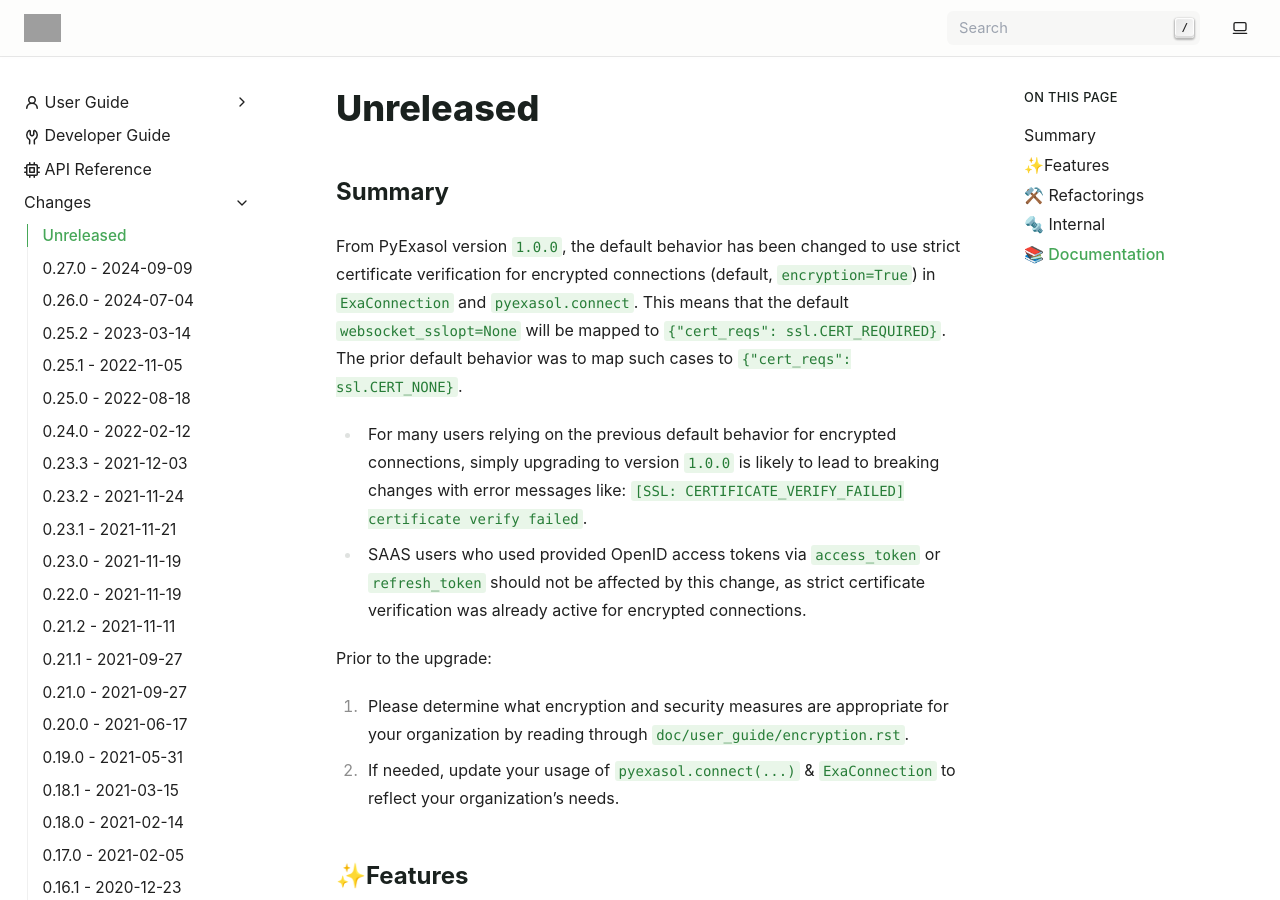
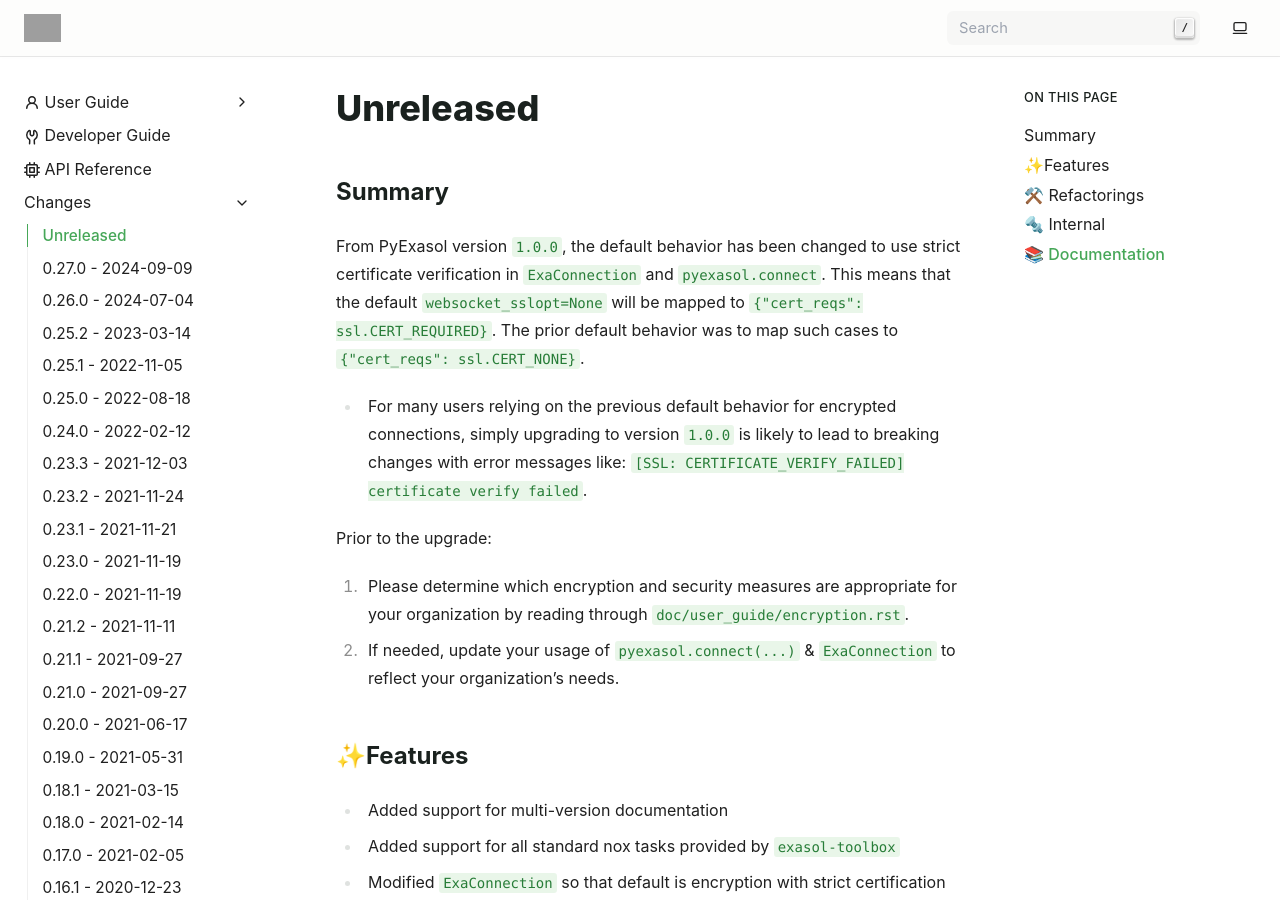
Before and after one commit to exasol/pyexasol, a Sphinx documentation site: the page built from doc/changes/unreleased.md, in a window 1280 px wide and 900 px high. Built offline with Sphinx 7.4.7, drawn with Linux system fonts in a browser that asks for light colours; pages that are not in the unit, such as notebooks, are missing from menus; grey boxes are pictures that could not be loaded.

Commit message:
Amend release summary
* Remove bulletpoint about SAAS users
* Remove potentially confusing note in update regarding
encryption=True; this was already active

```diff
--- a/doc/changes/unreleased.md
+++ b/doc/changes/unreleased.md
@@ -3,20 +3,17 @@
 ## Summary
 
 From PyExasol version ``1.0.0``, the default behavior has been changed to use strict
-certificate verification for encrypted connections (default, ``encryption=True``) in
-``ExaConnection`` and ``pyexasol.connect``. This means that the default
-``websocket_sslopt=None`` will be mapped to ``{"cert_reqs": ssl.CERT_REQUIRED}``.
-The prior default behavior was to map such cases to ``{"cert_reqs": ssl.CERT_NONE}``.
+certificate verification in ``ExaConnection`` and ``pyexasol.connect``. This means that
+the default ``websocket_sslopt=None`` will be mapped to
+``{"cert_reqs": ssl.CERT_REQUIRED}``. The prior default behavior was to map such cases
+to ``{"cert_reqs": ssl.CERT_NONE}``.
 
 * For many users relying on the previous default behavior for encrypted connections,
 simply upgrading to version ``1.0.0`` is likely to lead to breaking changes with error
 messages like: ``[SSL: CERTIFICATE_VERIFY_FAILED] certificate verify failed``.
-* SAAS users who used provided OpenID access tokens via ``access_token`` or
-``refresh_token`` should not be affected by this change, as strict certificate
-verification was already active for encrypted connections.
 
 Prior to the upgrade:
-1. Please determine what encryption and security measures are appropriate for your
+1. Please determine which encryption and security measures are appropriate for your
 organization by reading through ``doc/user_guide/encryption.rst``.
 2. If needed, update your usage of ``pyexasol.connect(...)`` & ``ExaConnection`` to
 reflect your organization's needs.
```
